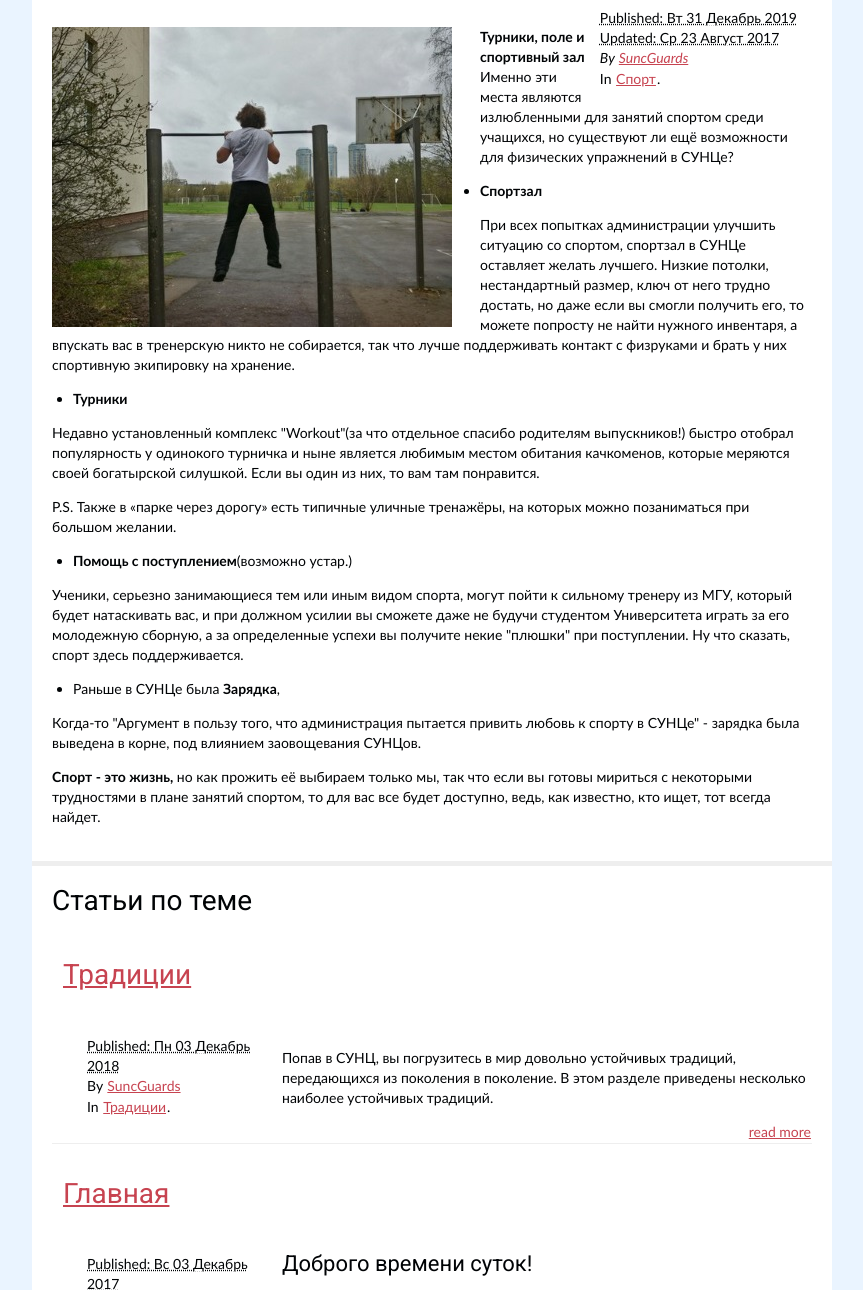
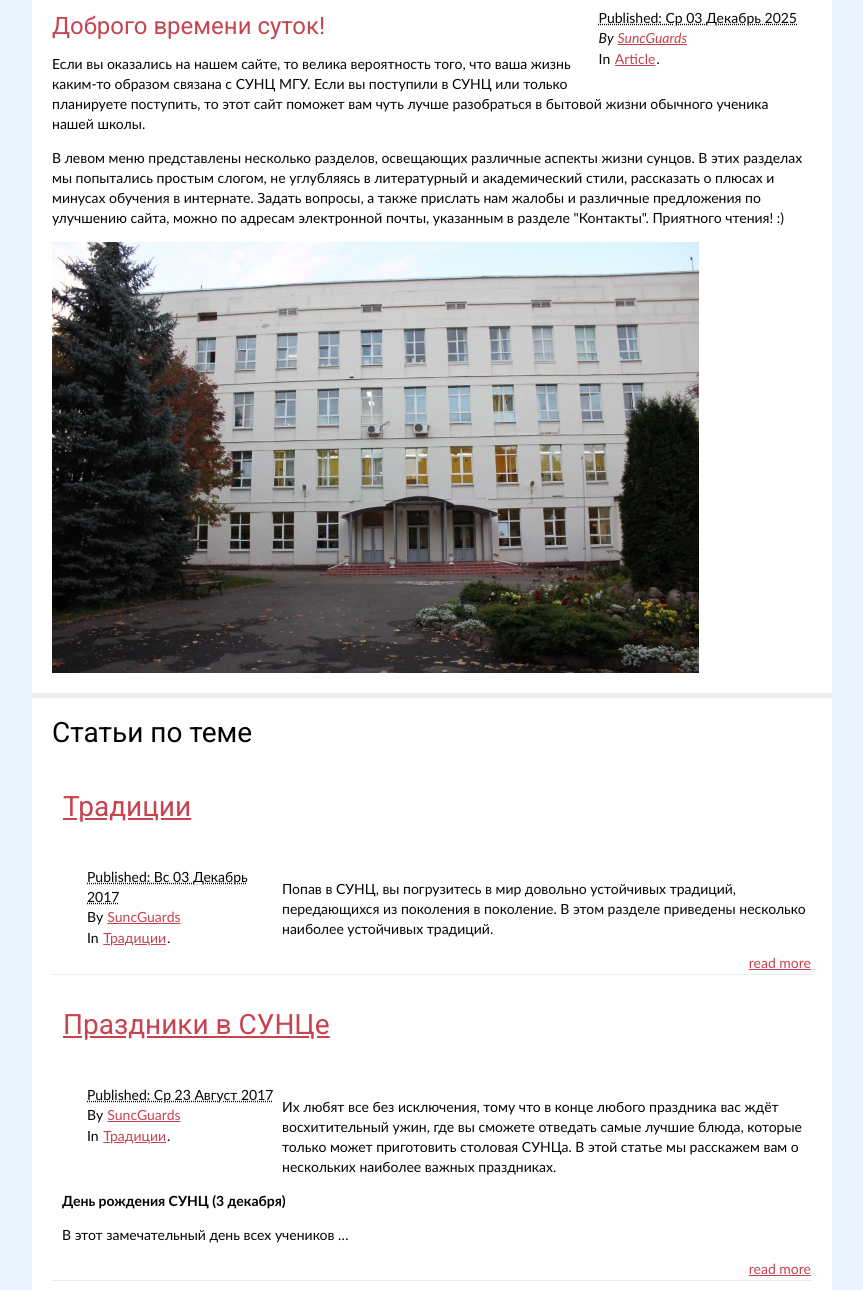
Before and after one commit to aescwiki/aescwiki.github.io, a plain HTML site: page index.html in a window 1280 px wide. Shown: the part 258-1548 px from the top of the page, without its empty margins (208-1071 px from the left). Drawn offline with Linux system fonts and the light colour scheme.

Commit message:
Fix
Еще фиксы

```diff
--- a/index.html
+++ b/index.html
@@ -28,41 +28,21 @@
 
             <aside id="featured" class="body">
                 <article>
-                    <h1 class="entry-title"><a href="/sport-v-suntse.html">Спорт в СУНЦе</a></h1>
+                    <h1 class="entry-title"><a href="/glavnaia.html">Главная</a></h1>
 ﻿<footer class="post-info">
-	<abbr class="published" title="2019-12-31T00:00:00+03:00">
-                Published: Вт 31 Декабрь 2019
-        </abbr>
-		<br />
-        <abbr class="modified" title="2017-08-23T00:00:00+03:00">
-                Updated: Ср 23 Август 2017
+	<abbr class="published" title="2025-12-03T00:00:00+03:00">
+                Published: Ср 03 Декабрь 2025
         </abbr>
 
         <address class="vcard author">
                 By                         <a class="url fn" href="/author/suncguards.html">SuncGuards</a>
         </address>
-<p>In <a href="/category/sport.html">Спорт</a>.</p>
+<p>In <a href="/category/article.html">Article</a>.</p>
 
-</footer><!-- /.post-info --><p><img alt="Here was picture, but someone stole it" src="../img/sport/sport1.jpg"></p>
-<p><strong>Турники, поле и спортивный зал</strong> Именно эти места являются излюбленными для занятий спортом среди учащихся, но существуют ли ещё возможности для физических упражнений в СУНЦе?</p>
-<ul>
-<li><strong>Спортзал</strong></li>
-</ul>
-<p>При всех попытках администрации улучшить ситуацию со спортом, спортзал в СУНЦе оставляет желать лучшего. Низкие потолки, нестандартный размер, ключ от него трудно достать, но даже если вы смогли получить его, то можете попросту не найти нужного инвентаря, а впускать вас в тренерскую никто не собирается, так что лучше поддерживать контакт с физруками и брать у них спортивную экипировку на хранение.</p>
-<ul>
-<li><strong>Турники</strong></li>
-</ul>
-<p>Недавно установленный комплекс "Workout"(за что отдельное спасибо родителям выпускников!) быстро отобрал популярность у одинокого турничка и ныне является любимым местом обитания качкоменов, которые меряются своей богатырской силушкой. Если вы один из них, то вам там понравится. </p>
-<p>P.S. Также в «парке через дорогу» есть типичные уличные тренажёры, на которых можно позаниматься при большом желании.</p>
-<ul>
-<li><strong>Помощь с поступлением</strong>(возможно устар.)</li>
-</ul>
-<p>Ученики, серьезно занимающиеся тем или иным видом спорта, могут пойти к сильному тренеру из МГУ, который будет натаскивать вас, и при должном усилии вы сможете даже не будучи студентом Университета играть за его молодежную сборную, а за определенные успехи вы получите некие "плюшки" при поступлении. Ну что сказать, спорт здесь поддерживается.</p>
-<ul>
-<li>Раньше в СУНЦе была <strong>Зарядка</strong>, </li>
-</ul>
-<p>Когда-то "Аргумент в пользу того, что администрация пытается привить любовь к спорту в СУНЦе" - зарядка была выведена в корне, под влиянием заовощевания СУНЦов.</p>
-<p><strong>Спорт - это жизнь,</strong> но как прожить её выбираем только мы, так что если вы готовы мириться с некоторыми трудностями в плане занятий спортом, то для вас все будет доступно, ведь, как известно, кто ищет, тот всегда найдет.</p>                </article>
+</footer><!-- /.post-info --><h2>Доброго времени суток!</h2>
+<p>Если вы оказались на нашем сайте, то велика вероятность того, что ваша жизнь каким-то образом связана с СУНЦ МГУ. Если вы поступили в СУНЦ или только планируете поступить, то этот сайт поможет вам чуть лучше разобраться в бытовой жизни обычного ученика нашей школы.</p>
+<p>В левом меню представлены несколько разделов, освещающих различные аспекты жизни сунцов. В этих разделах мы попытались простым слогом, не углубляясь в литературный и академический стили, рассказать о плюсах и минусах обучения в интернате. Задать вопросы, а также прислать нам жалобы и различные предложения по улучшению сайта, можно по адресам электронной почты, указанным в разделе "Контакты". Приятного чтения! :)</p>
+<p><img alt="Тут должна быть фотография СУНЦа" src="../img/aesc.jpg"></p>                </article>
             </aside><!-- /#featured -->
                 <section id="content" class="body">
                     <h1>Статьи по теме</h1>
@@ -76,8 +56,8 @@
 
                 <div class="entry-content">
 ﻿<footer class="post-info">
-	<abbr class="published" title="2018-12-03T10:20:00+03:00">
-                Published: Пн 03 Декабрь 2018
+	<abbr class="published" title="2017-12-03T10:20:00+03:00">
+                Published: Вс 03 Декабрь 2017
         </abbr>
 
         <address class="vcard author">
@@ -87,30 +67,6 @@
 
 </footer><!-- /.post-info -->                <p>Попав в СУНЦ, вы погрузитесь в мир довольно устойчивых традиций, передающихся из поколения в поколение. В этом разделе приведены несколько наиболее устойчивых традиций.</p>
                 <a class="readmore" href="/traditsii.html">read more</a>
-                </div><!-- /.entry-content -->
-            </article></li>
-
-            <li><article class="hentry">
-                <header>
-                    <h1><a href="/glavnaia.html" rel="bookmark"
-                           title="Permalink to Главная">Главная</a></h1>
-                </header>
-
-                <div class="entry-content">
-﻿<footer class="post-info">
-	<abbr class="published" title="2017-12-03T00:00:00+03:00">
-                Published: Вс 03 Декабрь 2017
-        </abbr>
-
-        <address class="vcard author">
-                By                         <a class="url fn" href="/author/suncguards.html">SuncGuards</a>
-        </address>
-<p>In <a href="/category/article.html">Article</a>.</p>
-
-</footer><!-- /.post-info -->                <h2>Доброго времени суток!</h2>
-<p>Если вы оказались на нашем сайте, то велика вероятность того, что ваша жизнь каким-то образом связана с СУНЦ МГУ. Если вы поступили в СУНЦ или только планируете поступить, то этот сайт поможет вам чуть лучше разобраться в бытовой жизни обычного ученика нашей школы.</p>
-<p>В левом меню представлены …</p>
-                <a class="readmore" href="/glavnaia.html">read more</a>
                 </div><!-- /.entry-content -->
             </article></li>
 
@@ -208,6 +164,37 @@
 <p>Мальчики и девочки живут в отдельных корпусах, мальчики в – Б, девочки – в А, но, так как мальчиков в СУНЦе намного больше, чем девочек, им отдали ещё и 2 этаж А корпуса. </p>
 <p><em>Все «удобства …</em></p>
                 <a class="readmore" href="/usloviia.html">read more</a>
+                </div><!-- /.entry-content -->
+            </article></li>
+
+            <li><article class="hentry">
+                <header>
+                    <h1><a href="/sport-v-suntse.html" rel="bookmark"
+                           title="Permalink to Спорт в СУНЦе">Спорт в СУНЦе</a></h1>
+                </header>
+
+                <div class="entry-content">
+﻿<footer class="post-info">
+	<abbr class="published" title="2016-12-31T00:00:00+03:00">
+                Published: Сб 31 Декабрь 2016
+        </abbr>
+		<br />
+        <abbr class="modified" title="2017-08-23T00:00:00+03:00">
+                Updated: Ср 23 Август 2017
+        </abbr>
+
+        <address class="vcard author">
+                By                         <a class="url fn" href="/author/suncguards.html">SuncGuards</a>
+        </address>
+<p>In <a href="/category/sport.html">Спорт</a>.</p>
+
+</footer><!-- /.post-info -->                <p><img alt="Here was picture, but someone stole it" src="../img/sport/sport1.jpg"></p>
+<p><strong>Турники, поле и спортивный зал</strong> Именно эти места являются излюбленными для занятий спортом среди учащихся, но существуют ли ещё возможности для физических упражнений в СУНЦе?</p>
+<ul>
+<li><strong>Спортзал</strong></li>
+</ul>
+<p>При всех попытках администрации улучшить ситуацию со спортом, спортзал в СУНЦе оставляет желать лучшего. Низкие потолки, нестандартный размер, ключ от него трудно достать, но …</p>
+                <a class="readmore" href="/sport-v-suntse.html">read more</a>
                 </div><!-- /.entry-content -->
             </article></li>
 
```
Also changed, not shown: archives.html (+5 -5 lines), author/suncguards.html (+41 -54 lines), category/article.html (+2 -2 lines), category/sport.html (+2 -2 lines), category/traditsii.html (+2 -2 lines), glavnaia.html (+2 -2 lines), sport-v-suntse.html (+2 -2 lines), traditsii.html (+2 -2 lines), favicon.ico (added).
